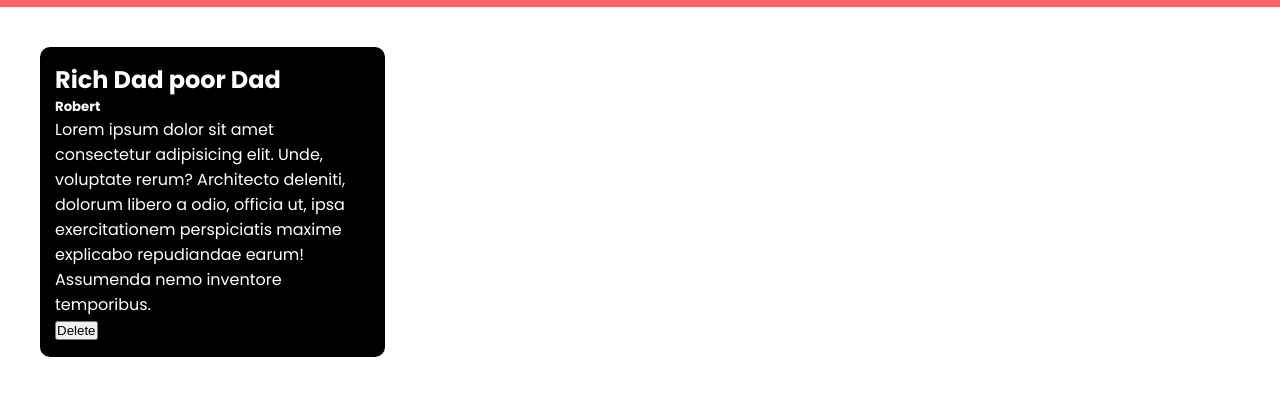
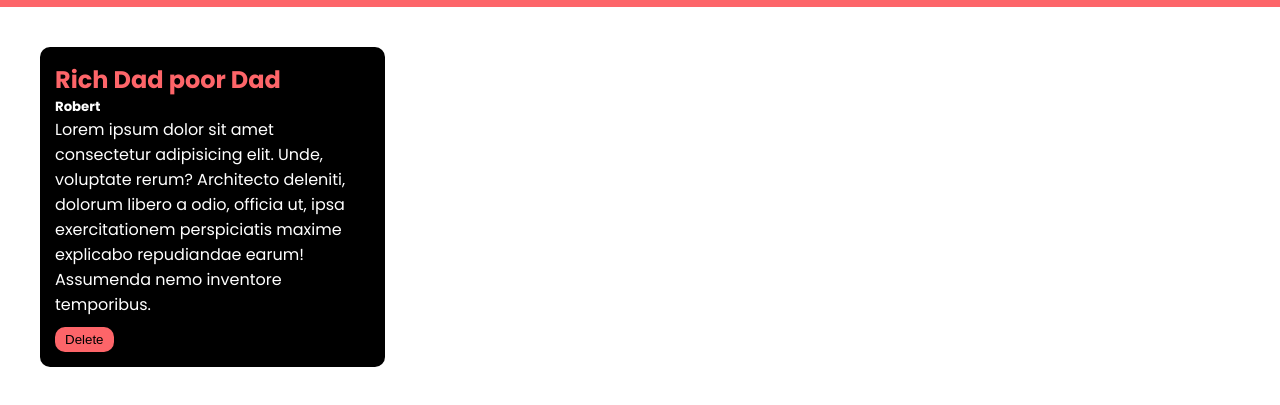
Before and after one commit to Jarshan/Booktique, a plain HTML site: page index.html in a window 1280 px wide. Shown: the part 61-466 px from the top of the page. Drawn offline with Linux system fonts and the light colour scheme.

Commit message:
Adding css styles

```diff
--- a/style.css
+++ b/style.css
@@ -24,3 +24,19 @@ body{
     color: white;
     margin: 30px;
 }
+
+.book-container h2{
+    color: #fd6569;
+}
+
+.book-container button{
+    background-color: #fd6569;
+    color: black;
+    border-radius: 10px;
+    padding-top: 5px;
+    padding-bottom: 5px;
+    padding-left: 10px;
+    padding-right: 10px;
+    border: none;
+    margin-top: 10px;
+}
```
